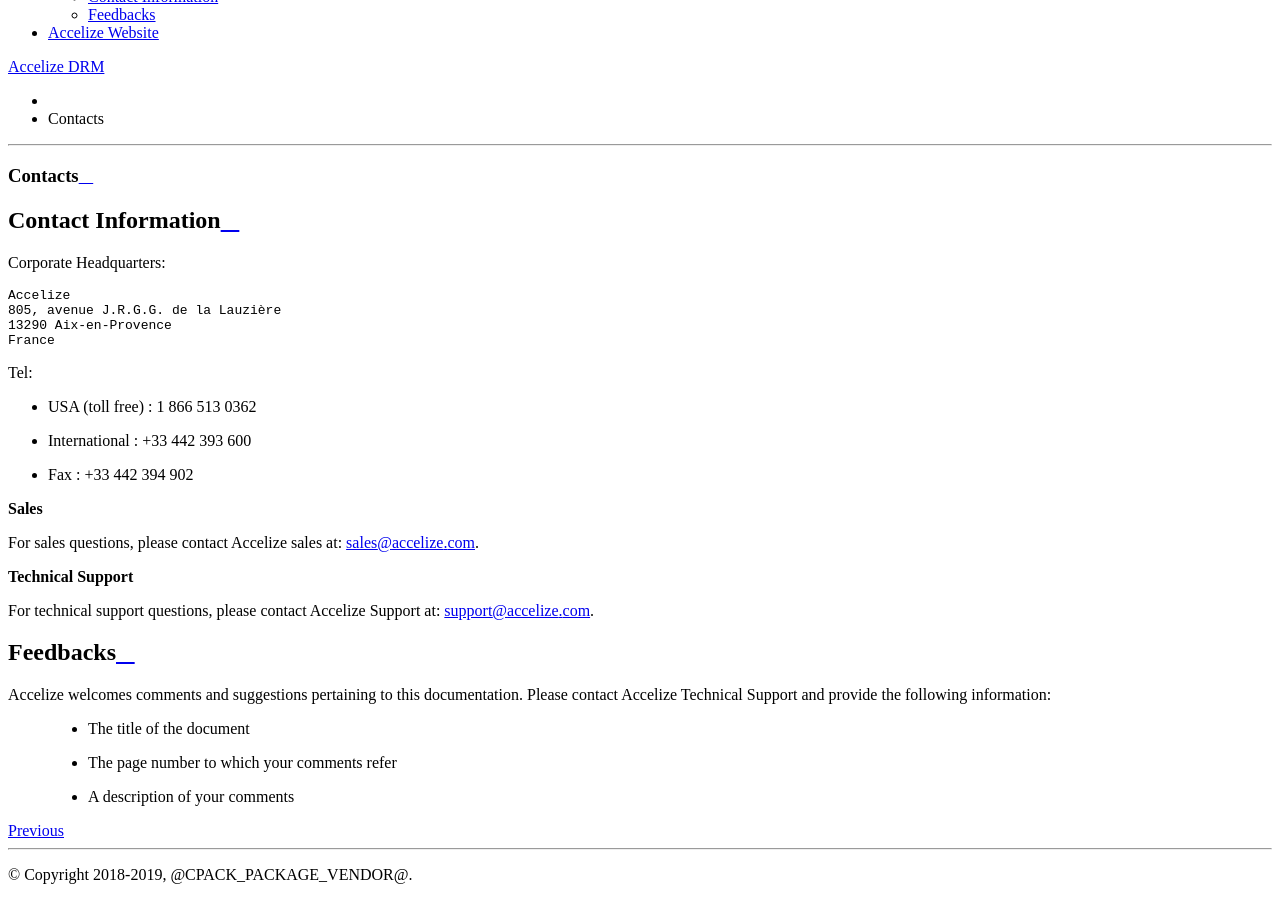
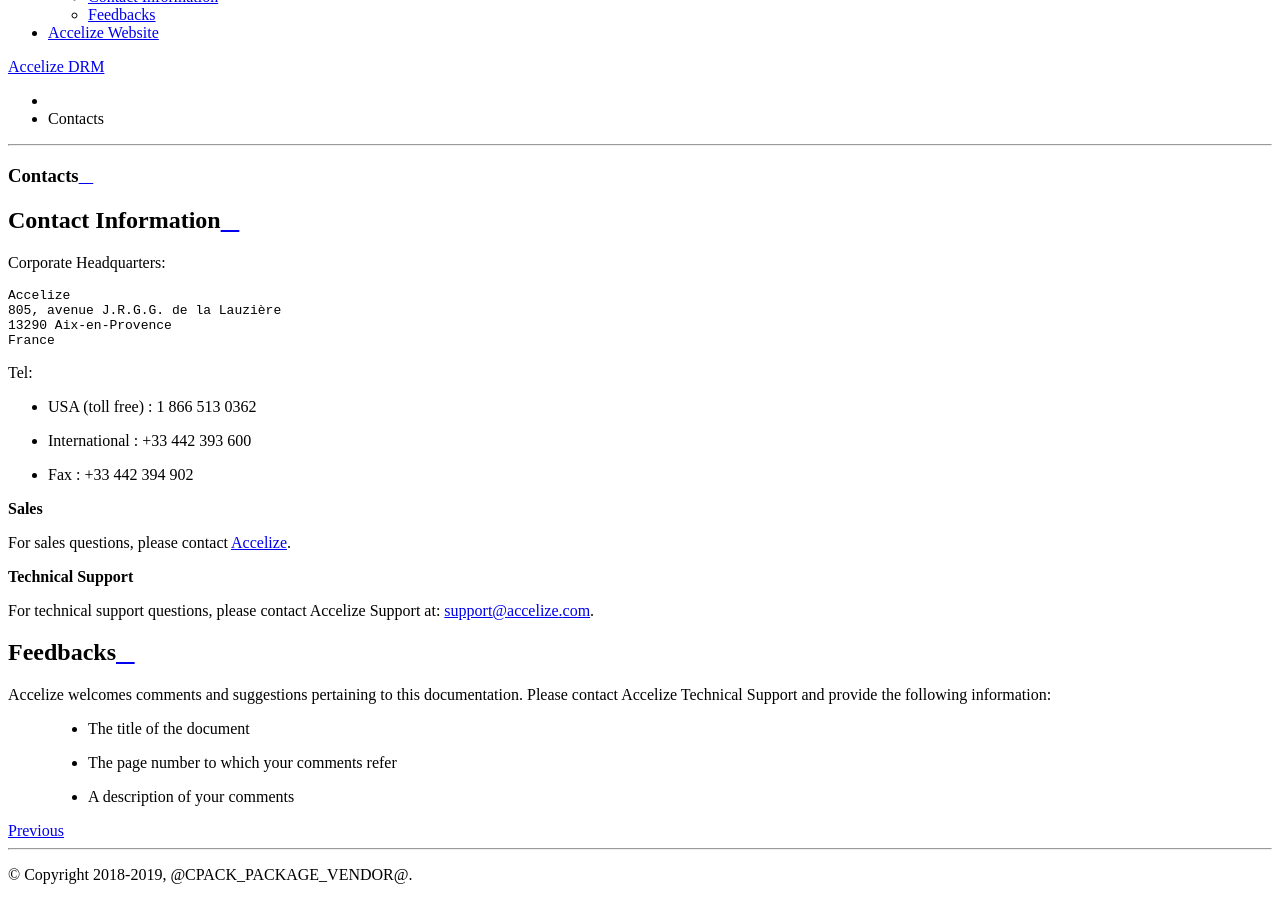
Before and after one commit to Accelize/drm, a Sphinx documentation site: the page built from doc/contacts.rst, in a window 1280 px wide and 900 px high, scrolled down 687 px. Built offline with Sphinx 7.4.7 and the Read the Docs theme 2.0.0, drawn with Linux system fonts in a browser that asks for light colours.

Commit message:
Doc: Fix contact link.

```diff
--- a/doc/contacts.rst
+++ b/doc/contacts.rst
@@ -19,8 +19,7 @@ Tel:
 
 **Sales**
 
-For sales questions, please contact Accelize sales at:
-`sales@accelize.com <mailto:sales@accelize.com>`_.
+For sales questions, please contact `Accelize <https://www.accelize.com/contact-us>`_.
 
 **Technical Support**
 
```
